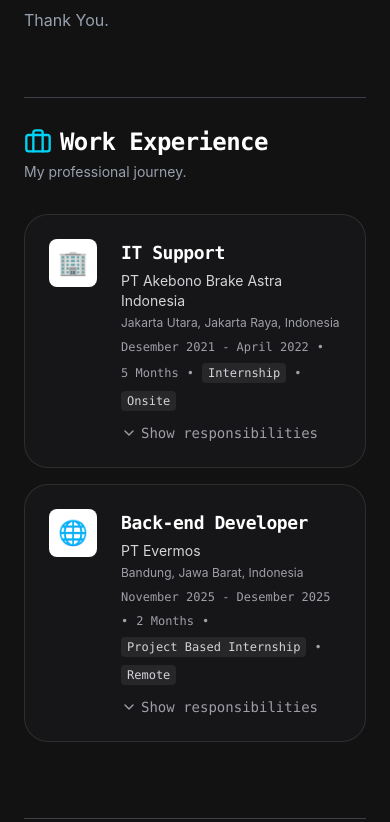
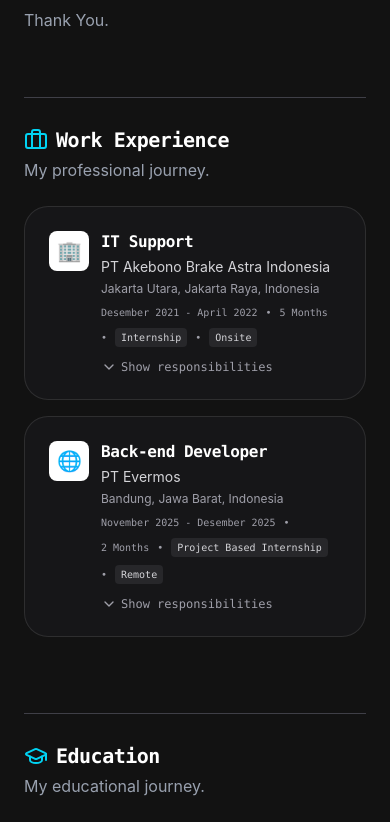
Before and after one commit to arttVinci/tratech.my.id, a React (Vite) app: page /about in a window 390 px wide. Shown: the part 1480-2302 px from the top of the page. Built offline with nearby package versions, Linux system fonts and the light colour scheme.

Commit message:
feat: About CareerCard mobile

```diff
--- a/src/components/CareerCard.jsx
+++ b/src/components/CareerCard.jsx
@@ -1,4 +1,4 @@
-import React, { useState } from "react";
+import React from "react";
 import { GraduationCap, Briefcase } from "lucide-react";
 import ExperienceCard from "./ExperienceCard";
 
@@ -6,24 +6,24 @@ export default function CareerCard({ experiences, type }) {
   return (
     <section className="mt-7 pb-3">
       {type === "edu" ? (
-        <div className="mb-8">
-          <h3 className="text-2xl font-bold text-white flex items-center gap-2 font-mono tracking-tight">
-            <GraduationCap className="w-7 h-7 text-cyan-400" />
+        <div className="mb-6 md:mb-8">
+          <h3 className="text-xl md:text-2xl font-bold text-white flex items-center gap-2 font-mono tracking-tight">
+            <GraduationCap className="w-6 h-6 md:w-7 md:h-7 text-cyan-400" />
             Education
           </h3>
-          <p className="text-gray-400 mt-1 font-sans text-sm">
+          <p className="text-gray-400 mt-1 font-sans text-md">
             My educational journey.
           </p>
         </div>
       ) : null}
 
       {type === "work" ? (
-        <div className="mb-8">
-          <h3 className="text-2xl font-bold text-white flex items-center gap-2 font-mono tracking-tight">
-            <Briefcase className="w-7 h-7 text-cyan-400" />
+        <div className="mb-6 md:mb-8">
+          <h3 className="text-xl md:text-2xl font-bold text-white flex items-center gap-2 font-mono tracking-tight">
+            <Briefcase className="w-6 h-6 md:w-7 md:h-7 text-cyan-400" />
             Work Experience
           </h3>
-          <p className="text-gray-400 mt-1 font-sans text-sm">
+          <p className="text-gray-400 mt-1 font-sans text-md">
             My professional journey.
           </p>
         </div>
--- a/src/components/ExperienceCard.jsx
+++ b/src/components/ExperienceCard.jsx
@@ -17,20 +17,23 @@ export default function ExperienceCard({ experience, index }) {
       }}
     >
       <GlowCard>
-        <div className="flex gap-6">
+        {/* PERUBAHAN 1: gap-3 di mobile, gap-6 di desktop */}
+        <div className="flex gap-3 md:gap-6">
           <motion.div
             className="flex shrink-0"
             whileHover={{ scale: 1.1 }}
             transition={{ type: "spring", stiffness: 300, damping: 20 }}
           >
-            <div className="w-12 h-12 bg-white rounded-lg flex items-center justify-center text-2xl cursor-pointer">
+            {/* PERUBAHAN 2: Ukuran logo w-10 (40px) di mobile, w-12 (48px) di desktop */}
+            <div className="w-10 h-10 md:w-12 md:h-12 bg-white rounded-lg flex items-center justify-center text-xl md:text-2xl cursor-pointer">
               {experience.logo ?? null}
             </div>
           </motion.div>
 
           <div className="flex-1 min-w-0">
+            {/* PERUBAHAN 3: Font size title responsif */}
             <motion.h3
-              className="text-lg font-semibold text-white mb-1 cursor-pointer font-mono tracking-tight"
+              className="text-base md:text-lg font-semibold text-white mb-1 cursor-pointer font-mono tracking-tight leading-snug"
               transition={{ duration: 0.2 }}
             >
               {experience.title ?? null}
@@ -53,7 +56,8 @@ export default function ExperienceCard({ experience, index }) {
               {experience.location ?? null}
             </p>
 
-            <div className="flex flex-wrap items-center gap-2 text-xs text-zinc-400 mb-3 font-mono">
+            {/* Bagian Badges/Tags */}
+            <div className="flex flex-wrap items-center gap-2 text-[10px] md:text-xs text-zinc-400 mb-3 font-mono">
               <span>{experience.period}</span>
               {experience.period && experience.duration ? "•" : null}
 
@@ -62,7 +66,7 @@ export default function ExperienceCard({ experience, index }) {
 
               {experience.type ? (
                 <motion.span
-                  className="px-1.5 py-0.5 bg-zinc-800 rounded text-zinc-300 text-xs"
+                  className="px-1.5 py-0.5 bg-zinc-800 rounded text-zinc-300"
                   whileHover={{ backgroundColor: "#3f3f46", scale: 1.05 }}
                   transition={{ duration: 0.2 }}
                 >
@@ -74,7 +78,7 @@ export default function ExperienceCard({ experience, index }) {
 
               {experience.mode ? (
                 <motion.span
-                  className="px-1.5 py-0.5 bg-zinc-800 rounded text-zinc-300 text-xs"
+                  className="px-1.5 py-0.5 bg-zinc-800 rounded text-zinc-300"
                   whileHover={{ backgroundColor: "#3f3f46", scale: 1.05 }}
                   transition={{ duration: 0.2 }}
                 >
@@ -86,7 +90,7 @@ export default function ExperienceCard({ experience, index }) {
             {experience.edu ? null : (
               <motion.button
                 onClick={() => setIsExpanded(!isExpanded)}
-                className="flex items-center gap-1 text-zinc-400 cursor-pointer font-mono text-xs"
+                className="flex items-center gap-1 text-zinc-400 cursor-pointer font-mono text-xs group"
                 whileHover={{ color: "#ffffff" }}
                 transition={{ duration: 0.2 }}
               >
@@ -94,9 +98,9 @@ export default function ExperienceCard({ experience, index }) {
                   animate={{ rotate: isExpanded ? 180 : 0 }}
                   transition={{ duration: 0.3, ease: "easeInOut" }}
                 >
-                  <ChevronDown className="w-4 h-4" />
+                  <ChevronDown className="w-4 h-4 group-hover:text-cyan-400" />
                 </motion.div>
-                <span className="text-sm">
+                <span className="text-xs md:text-sm group-hover:underline decoration-cyan-400/50 underline-offset-4">
                   {isExpanded
                     ? "Hide responsibilities"
                     : "Show responsibilities"}
@@ -113,8 +117,8 @@ export default function ExperienceCard({ experience, index }) {
                   transition={{ duration: 0.3, ease: "easeInOut" }}
                   className="overflow-hidden"
                 >
-                  <div className="mt-4 pt-4 border-t border-zinc-800">
-                    <ul className="space-y-1">
+                  <div className="mt-3 pt-3 md:mt-4 md:pt-4 border-t border-zinc-800">
+                    <ul className="space-y-2">
                       {experience.responsibilities.map((resp, idx) => (
                         <motion.li
                           key={idx}
@@ -124,9 +128,11 @@ export default function ExperienceCard({ experience, index }) {
                             duration: 0.3,
                             delay: idx * 0.05,
                           }}
-                          className="text-sm text-zinc-300 flex gap-2 font-sans"
+                          className="text-xs md:text-sm text-zinc-300 flex gap-2 font-sans leading-relaxed"
                         >
-                          <span className="text-zinc-500 flex shrink-0">•</span>
+                          <span className="text-cyan-500/70 flex shrink-0 mt-0.5">
+                            •
+                          </span>
                           <span>{resp}</span>
                         </motion.li>
                       )) ?? null}
```
